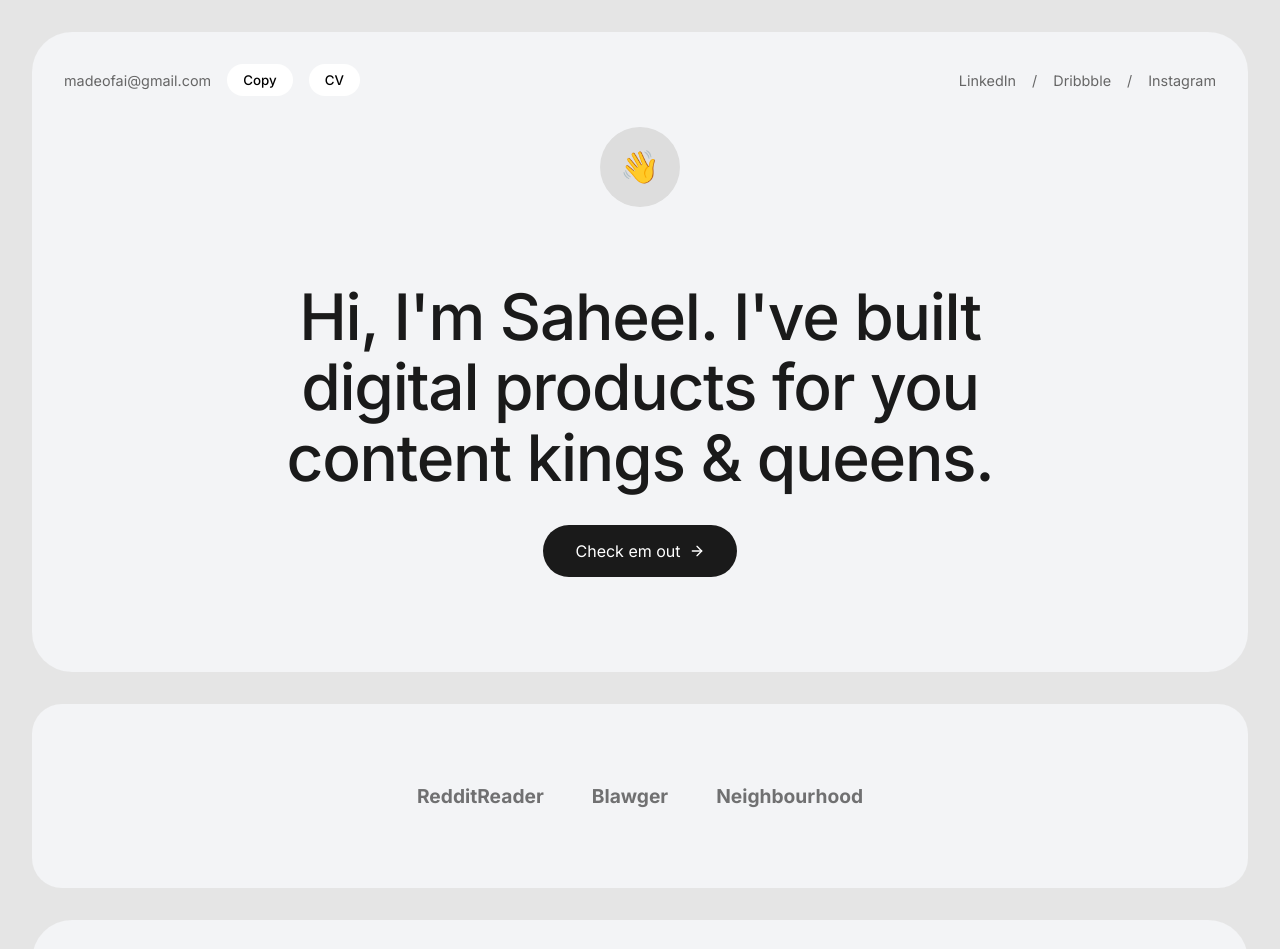
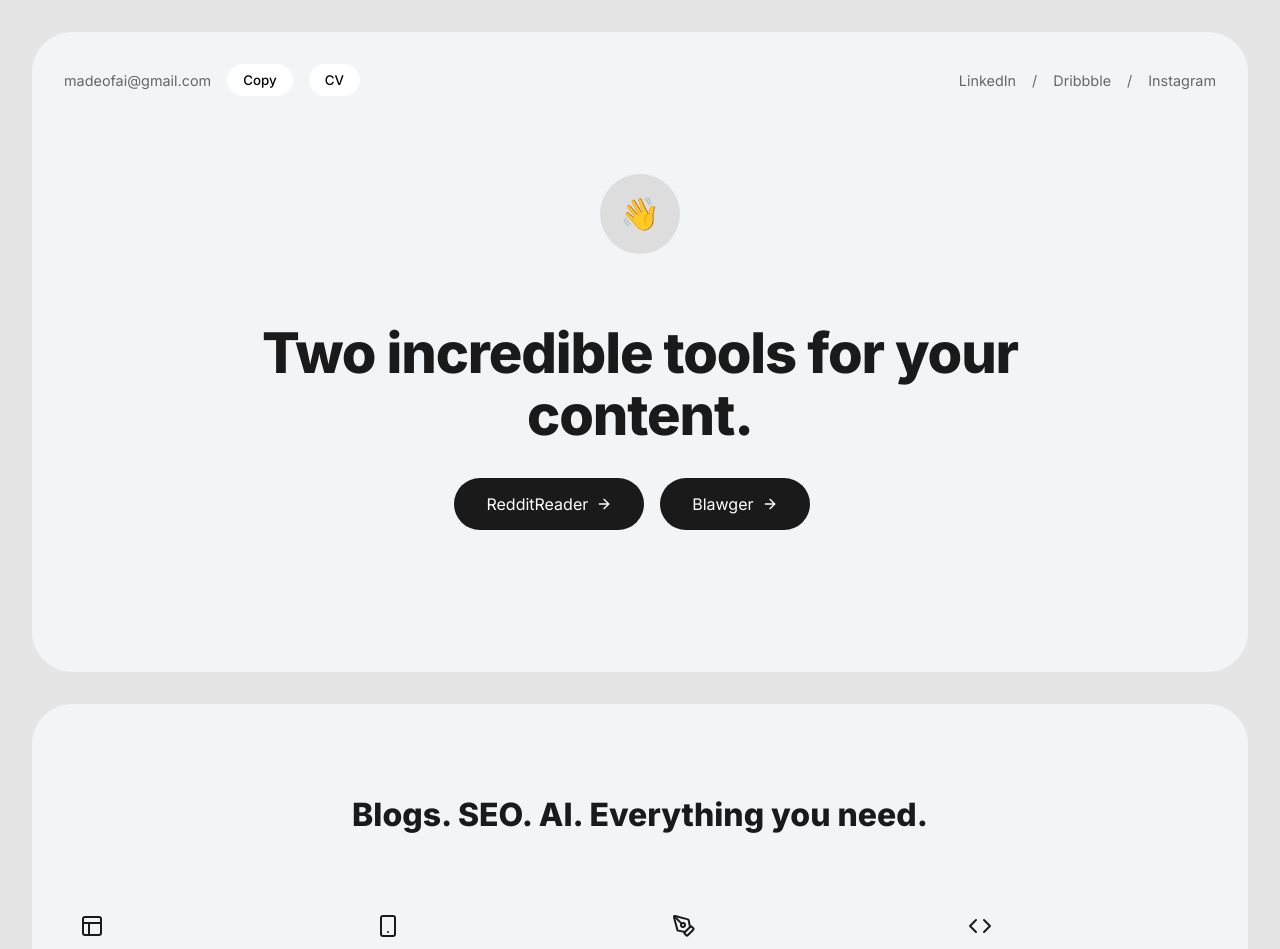
Before and after one commit to luneyo/madeofai, a React (Create React App) app: page / in a window 1280 px wide. Shown: the top 949 px of the page. Built offline with nearby package versions, Linux system fonts and the light colour scheme.

Commit message:
feat: Revamp landing page hero content and CTAs, remove logo section, and update services title with styling adjustments.

```diff
--- a/src/components/LandingPage.css
+++ b/src/components/LandingPage.css
@@ -91,8 +91,8 @@
 }
 
 .hero-title {
-    font-size: 4rem;
-    font-weight: 500;
+    font-size: 3.5rem;
+    font-weight: 1000;
     line-height: 1.1;
     margin-bottom: 2rem;
     letter-spacing: -0.02em;
@@ -111,6 +111,7 @@
     gap: 0.5rem;
     transition: transform 0.2s;
     text-decoration: none;
+    margin-right: 1rem;
 }
 
 .cta-btn:hover {
@@ -136,7 +137,7 @@
 /* --- Services Section --- */
 .services-title {
     font-size: 2rem;
-    font-weight: 500;
+    font-weight: 800;
     margin-bottom: 4rem;
     max-width: 600px;
 }
--- a/src/components/LandingPage.js
+++ b/src/components/LandingPage.js
@@ -30,28 +30,22 @@
                     </div>
 
                     <h1 className="hero-title">
-                        Hi, I'm Saheel. I've built digital products for you content kings & queens.
+                        Two incredible tools for your content.
                     </h1>
 
                     <Link to="/app" className="cta-btn">
-                        Check em out<ArrowRight size={16} />
+                        RedditReader<ArrowRight size={16} />
                     </Link>
-                </div>
-            </div>
-
-            {/* Logos Section - mimicking the strip */}
-            <div className="section-card" style={{ padding: '2rem', borderRadius: '30px' }}>
-                <div className="logos-section">
-                    <span className="logo-item">RedditReader</span>
-                    <span className="logo-item">Blawger</span>
-                    <span className="logo-item">Neighbourhood</span>
+                    <Link to="/app" className="cta-btn">
+                        Blawger<ArrowRight size={16} />
+                    </Link>
                 </div>
             </div>
 
             {/* Services Section */}
             <div className="section-card">
                 <h2 className="services-title">
-                    Collaborate with brands and agencies to create impactful results.
+                    Blogs. SEO. AI. Everything you need.
                 </h2>
 
                 <div className="services-grid">
```
